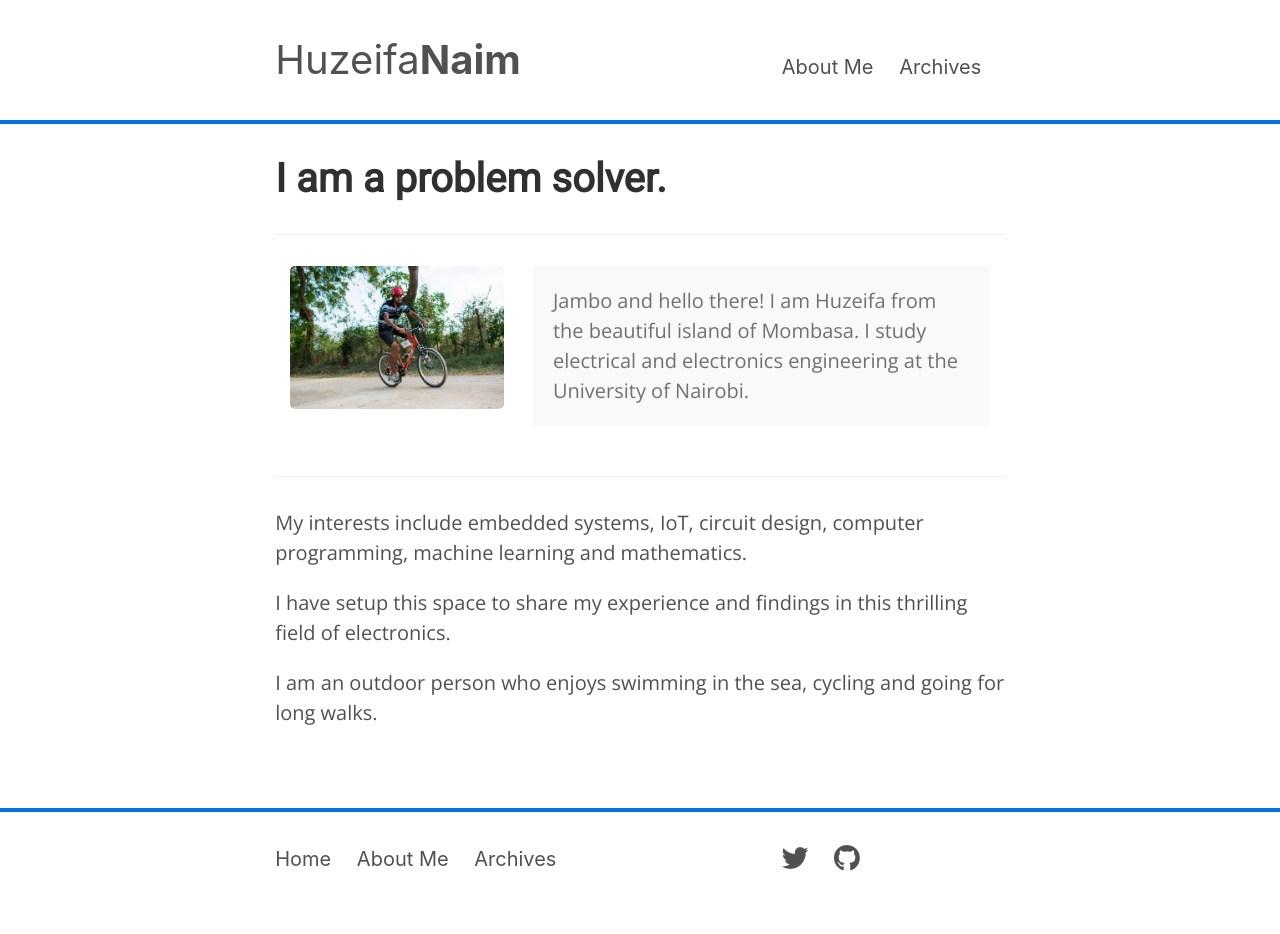
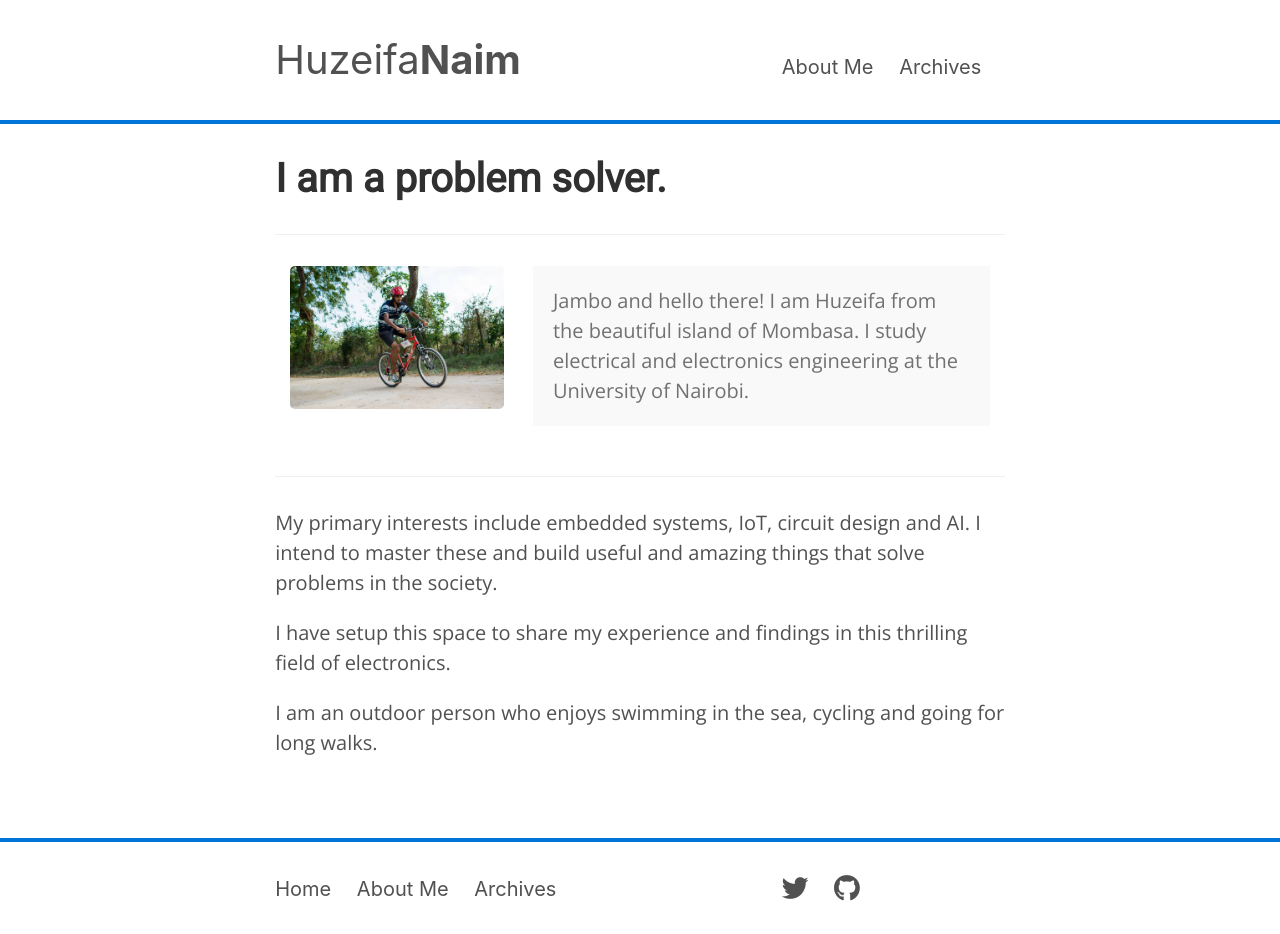
Before and after one commit to huzeifa-zz/huzeifa.github.io, a Jekyll site: the page built from about.md, in a window 1280 px wide. Built offline with Jekyll 4.4.1, drawn with Linux system fonts in a browser that asks for light colours; nearby versions of some CDN libraries; before the commit the page ends 904 px from its top, so only the background shows below that.

Commit message:
Update about.md

```diff
--- a/about.md
+++ b/about.md
@@ -13,7 +13,7 @@ title: I am a problem solver.
     </div>
 </div>
 -----
-My interests include embedded systems, IoT, circuit design, computer programming, machine learning and mathematics.
+My primary interests include embedded systems, IoT, circuit design and AI. I intend to master these and build useful and amazing things that solve problems in the society.
 
 I have setup this space to share my experience and findings in this thrilling field of electronics.
 
```
